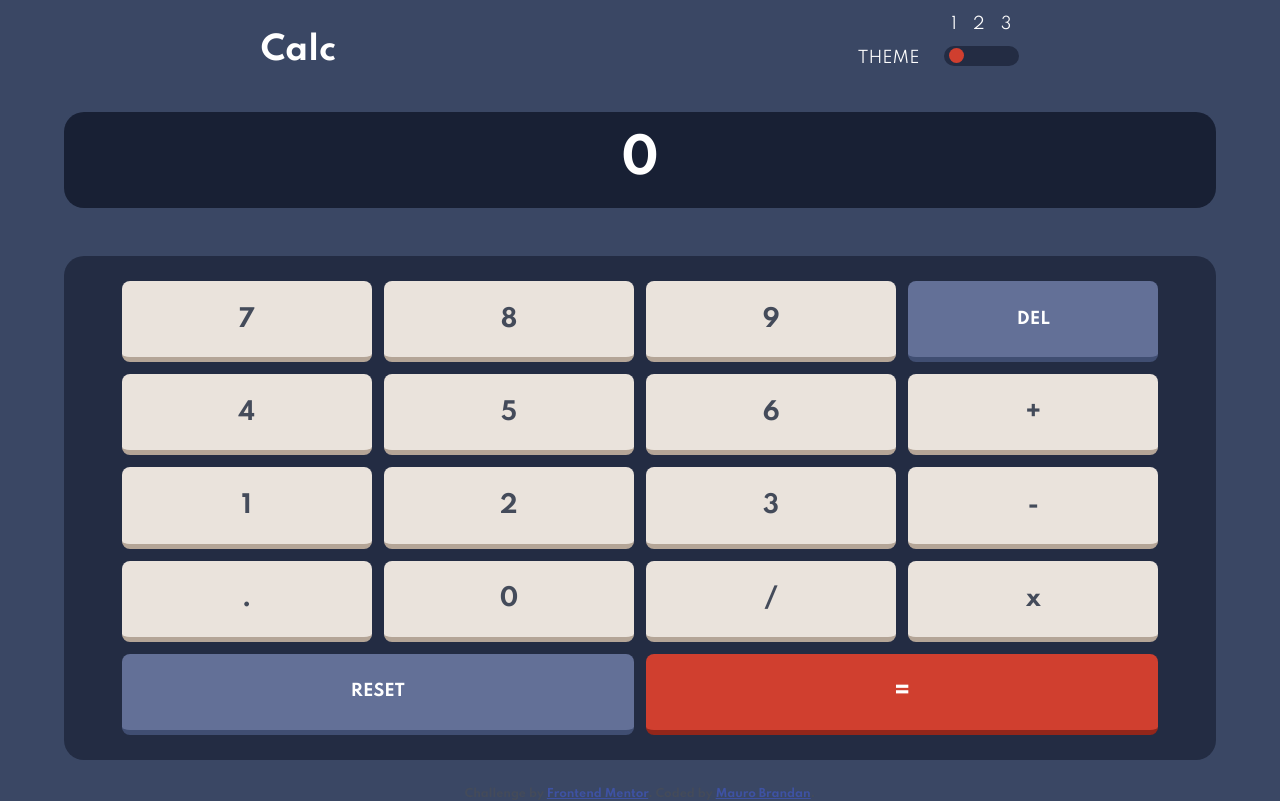
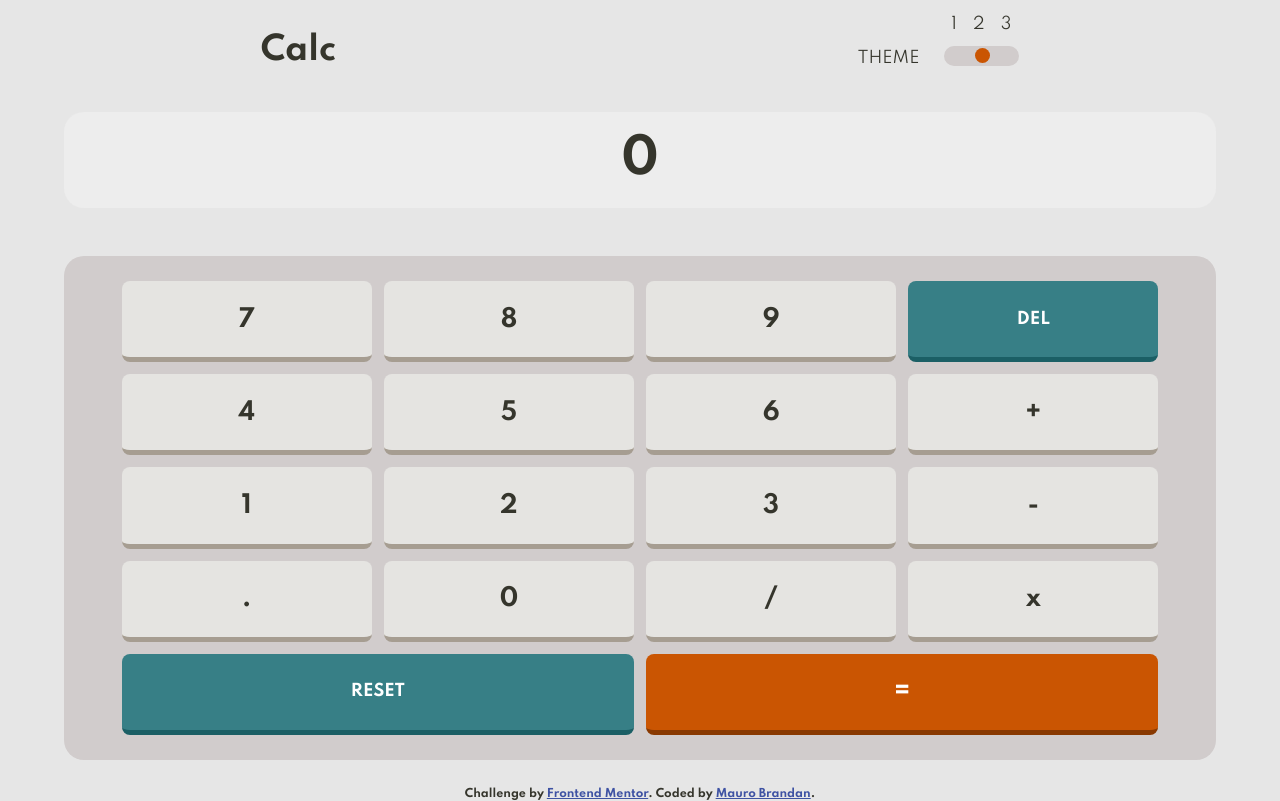
Before and after one commit to MauroBrandan/Calculator, a plain HTML site: page index.html in a window 1280 px wide. Both pictures are taken after a click on the button 981 px from the left and 55 px from the top of the page. Drawn offline with Linux system fonts and the light colour scheme.

Commit message:
Logica para cambiar entre los Themes

```diff
--- a/index.html
+++ b/index.html
@@ -10,14 +10,14 @@
   <link rel="icon" type="image/png" sizes="32x32" href="./images/favicon-32x32.png">
   <title>Calculator app</title>
 </head>
-<body class='theme-one'>
+<body class='theme-one' id="body">
   <header>
     <p>Calc</p>
     <section class="theme-toggle">
       <p>THEME</p>
       <div class="theme-toggle__wrapper">
         <p>1 2 3</p>
-        <button class="toggle">
+        <button class="toggle" id="toggle">
           <span></span>
         </button>
       </div>
--- a/main.js
+++ b/main.js
@@ -1,5 +1,25 @@
 const display = document.getElementById('display')
 const keypad = document.getElementById('keypad')
+const toggle = document.getElementById('toggle')
+const body = document.getElementById('body')
+
+toggle.addEventListener('click', e => {
+    currentClass = body.classList.item(0)
+
+    switch (currentClass) {
+        case 'theme-one':
+            body.classList.replace(currentClass, 'theme-two')
+            break
+        case 'theme-two':
+            body.classList.replace(currentClass, 'theme-three')
+            break
+        case 'theme-three':
+            body.classList.replace(currentClass, 'theme-one')
+            break
+        default:
+            break
+    }
+})
 
 display.textContent = '0'
 operationMode = false
--- a/styles.css
+++ b/styles.css
@@ -14,9 +14,11 @@
     --key-equals-sh: hsl(6, 70%, 34%);
     /* Text */
     --text: hsl(221, 14%, 31%);
+    /* Toggle Position */
+    --position: 5px;
 }
 
-.theme-one header{
+.theme-one header, .theme-one footer{
     color: white;
 }
 
@@ -38,6 +40,8 @@
     --key-equals-sh: hsl(25, 99%, 27%);
     /* Text */
     --text: hsl(60, 10%, 19%);
+    /* Toggle Position */
+    --position: 31px;
 }
 
 .theme-three{
@@ -56,6 +60,8 @@
     --key-equals-sh: hsl(177, 92%, 70%);
     /* Text */
     --text: hsl(52, 100%, 62%);
+    /* Toggle Position */
+    --position: 55px;
 }
 
 * {
@@ -118,13 +124,14 @@ header p{
     border: none;
     border-radius: 25px;
     background-color: var(--keypad-bg);
+    cursor: pointer;
 }
 
 .toggle span{
     position: absolute;
     width: 15px;
     height: 15px;
-    left: 5px;
+    left: var(--position);
     top: 2px;
     background-color: var(--key-equals-bg);
     border-radius: 50%;
```
